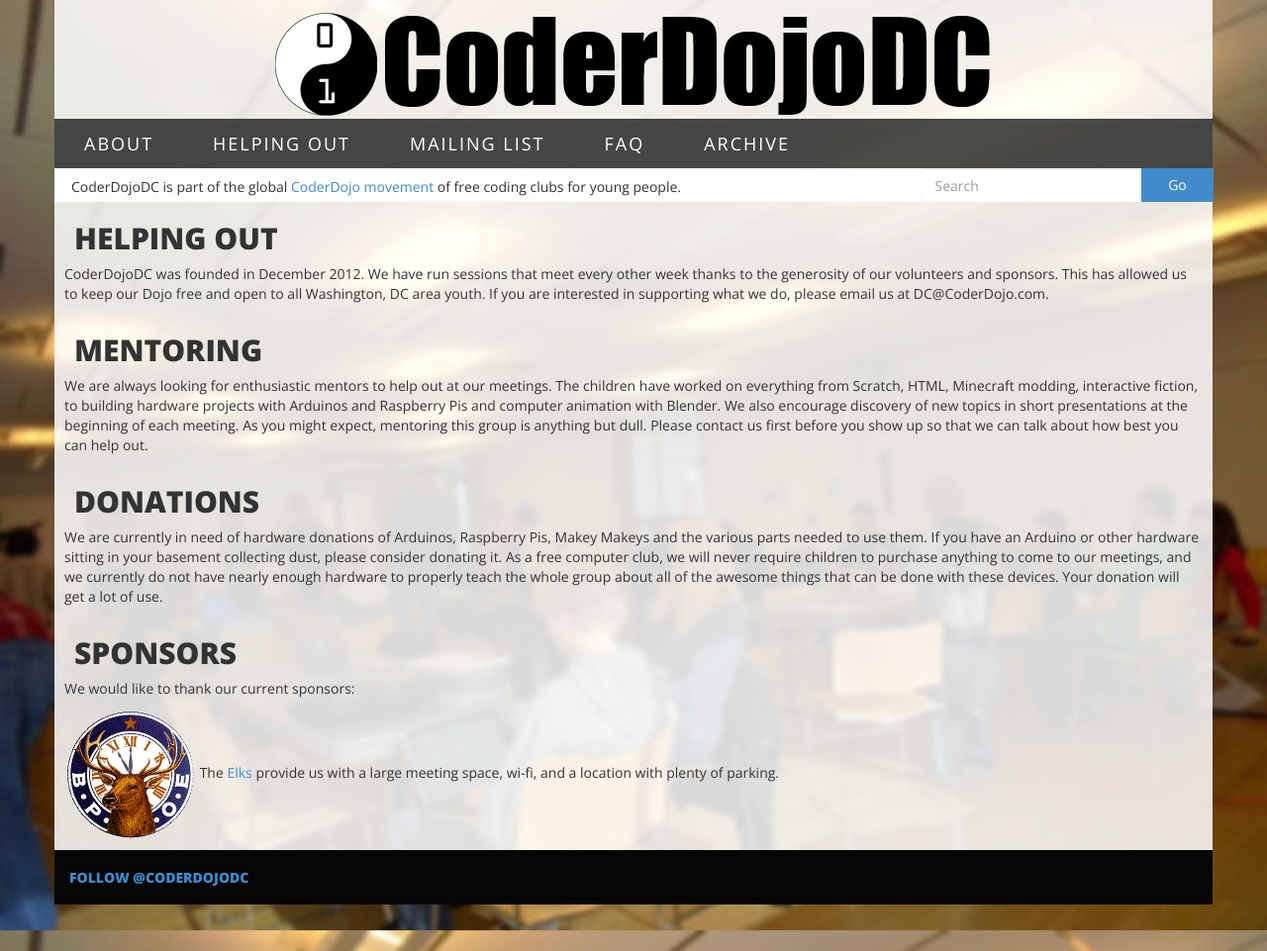
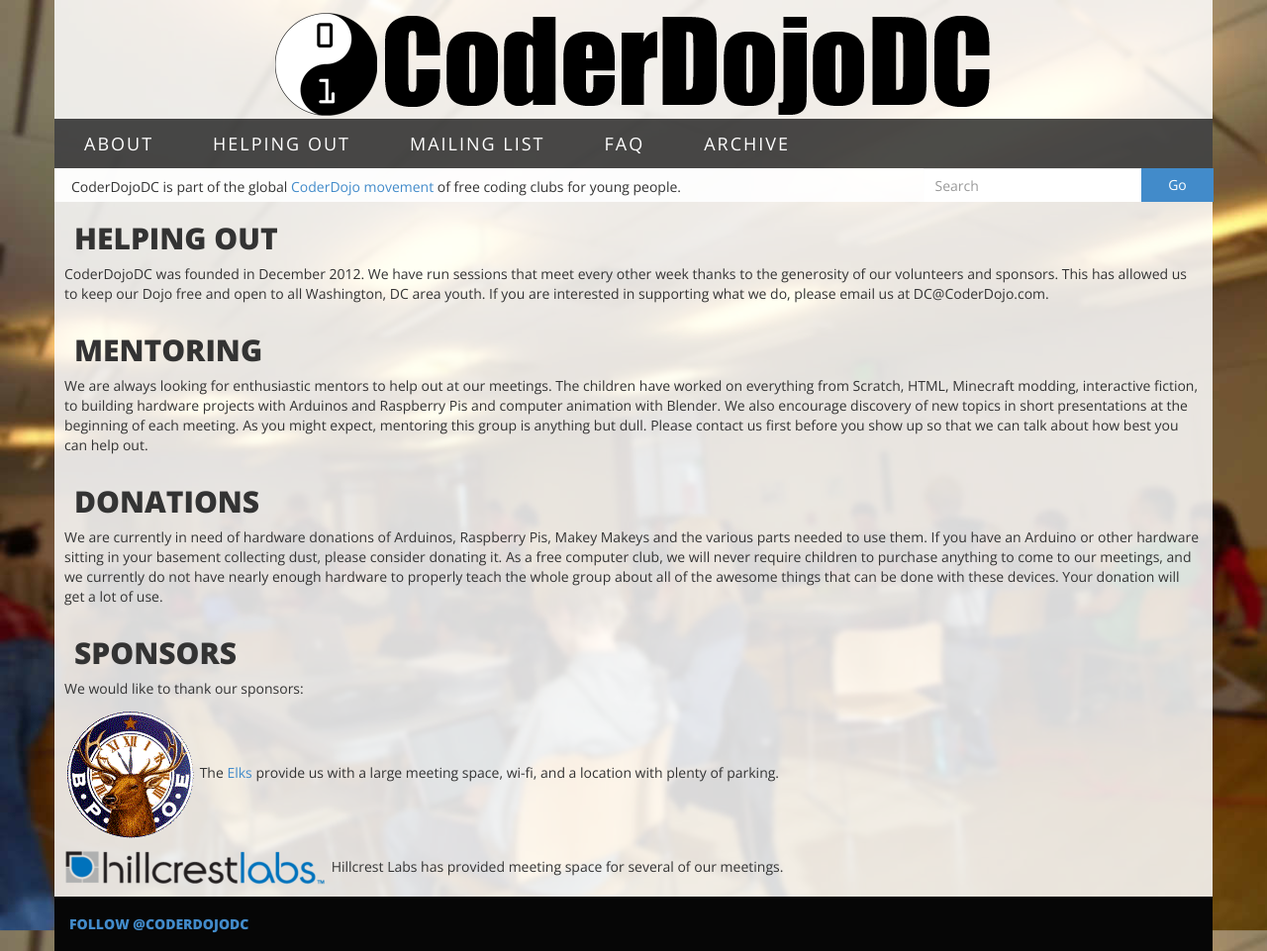
Before and after one commit to CoderDojoDC/CoderDojoDC.github.io, a Jekyll site: the page built from helpingout/index.md, in a window 1280 px wide. Shown: the whole page at 99% size. Built offline with Jekyll 4.4.1, drawn with Linux system fonts in a browser that asks for light colours; Markdown is read by kramdown in place of the engine named in the settings; comment, search, counter and statistics services are not loaded.

Commit message:
Add hillcrest to sponsors

```diff
--- a/helpingout/index.md
+++ b/helpingout/index.md
@@ -33,8 +33,11 @@ done with these devices. Your donation will get a lot of use.
 
 ## Sponsors
 
-We would like to thank our current sponsors:
+We would like to thank our sponsors:
 
 ![Elks Lodge](/assets/elkslodge.png) The
 [Elks](http://washington-rockville-elks.com/index.html) provide us with a large
 meeting space, wi-fi, and a location with plenty of parking.
+
+![Hillcrest Labs](/assets/hillcrest.png) Hillcrest Labs has provided meeting
+space for several of our meetings.
```
Also changed, not shown: assets/hillcrest.png (added).
